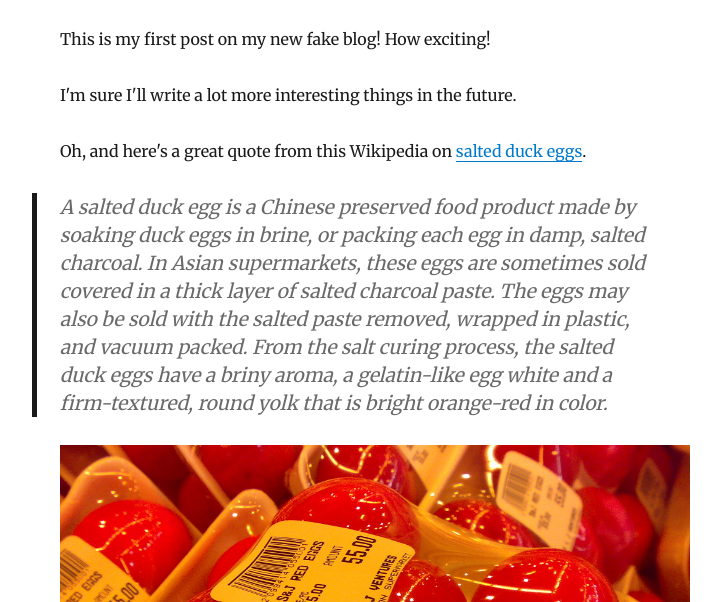
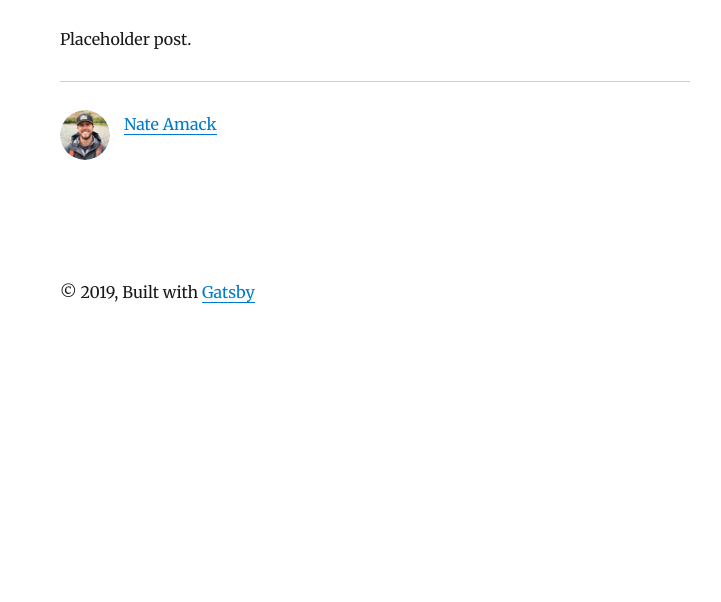
Before and after one commit to namack/nateamack.com, a Gatsby site: page /hello-world/ in a window 1280 px wide. Shown: the part 198-800 px from the top of the page, without its empty margins (265-986 px from the left). Built offline with nearby package versions, Linux system fonts and the light colour scheme; Gatsby itself is replaced by a stand-in of ours; some packages are replaced by stand-ins of ours.

Commit message:
remove remaining filler

```diff
--- a/content/blog/hello-world/index.md
+++ b/content/blog/hello-world/index.md
@@ -3,19 +3,4 @@ title: Hello World
 date: "2015-05-01T22:12:03.284Z"
 ---
 
-This is my first post on my new fake blog! How exciting!
-
-I'm sure I'll write a lot more interesting things in the future.
-
-Oh, and here's a great quote from this Wikipedia on
-[salted duck eggs](http://en.wikipedia.org/wiki/Salted_duck_egg).
-
-> A salted duck egg is a Chinese preserved food product made by soaking duck
-> eggs in brine, or packing each egg in damp, salted charcoal. In Asian
-> supermarkets, these eggs are sometimes sold covered in a thick layer of salted
-> charcoal paste. The eggs may also be sold with the salted paste removed,
-> wrapped in plastic, and vacuum packed. From the salt curing process, the
-> salted duck eggs have a briny aroma, a gelatin-like egg white and a
-> firm-textured, round yolk that is bright orange-red in color.
-
-![Chinese Salty Egg](./salty_egg.jpg)
+Placeholder post.
--- a/content/blog/my-second-post/index.md
+++ /dev/null
@@ -1,13 +0,0 @@
----
-title: My Second Post!
-date: "2015-05-06T23:46:37.121Z"
----
-
-Wow! I love blogging so much already.
-
-Did you know that "despite its name, salted duck eggs can also be made from
-chicken eggs, though the taste and texture will be somewhat different, and the
-egg yolk will be less rich."?
-([Wikipedia Link](http://en.wikipedia.org/wiki/Salted_duck_egg))
-
-Yeah, I didn't either.
```
Also changed, not shown: content/blog/hello-world/salty_egg.jpg (deleted).
